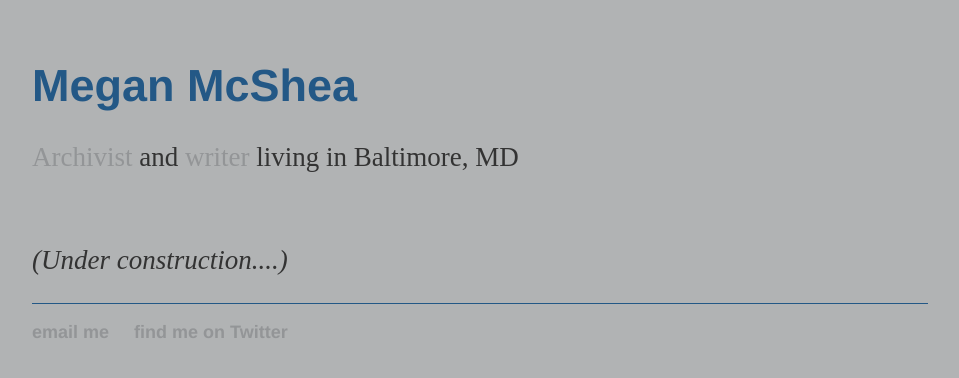
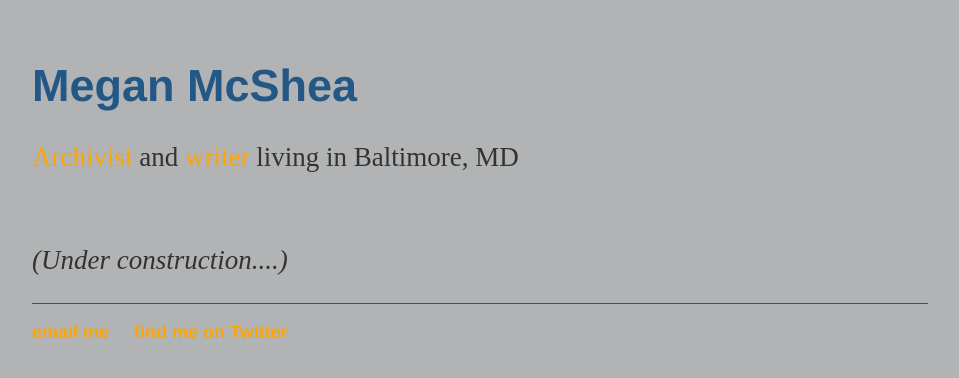
Before and after one commit to megan-mcshea/megan-mcshea.github.io, a Jekyll site: the page built from index.html, in a window 1280 px wide. Shown: the top 378 px of the page, without its empty margins (160-1119 px from the left). Built offline with Jekyll 4.4.1, drawn with Linux system fonts in a browser that asks for light colours.

Commit message:
Update main.css

```diff
--- a/css/main.css
+++ b/css/main.css
@@ -15,7 +15,7 @@ nav ul li, footer ul li {
 }
 a {
     text-decoration: none;
-    color: #939597;
+    color: #FFA500;
 }
 a:hover {
     text-decoration: underline;
```
